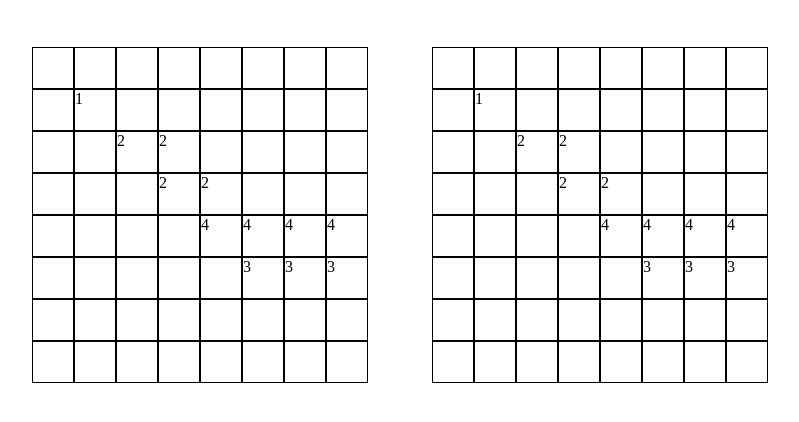
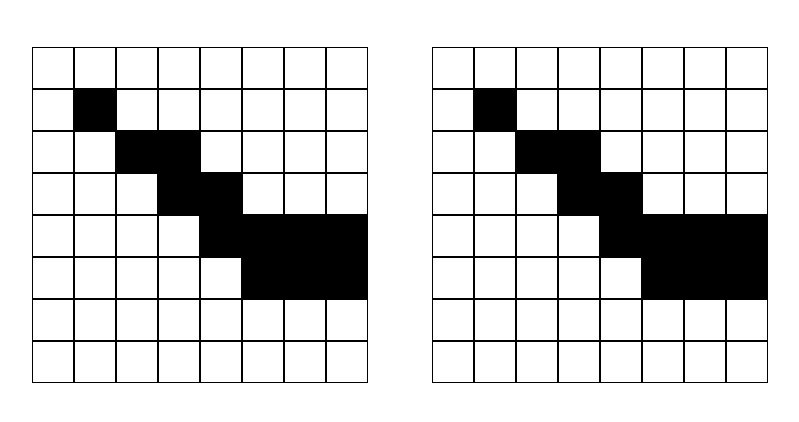
Before and after one commit to Thorben-E/Battleship, a website built with Vite: page index.html in a window 1280 px wide. Shown: the part 98-520 px from the top of the page, without its empty margins (241-1040 px from the left). Built offline with nearby package versions, Linux system fonts and the light colour scheme.

Commit message:
working on attack

```diff
--- a/DOM.js
+++ /dev/null
@@ -1,30 +0,0 @@
-export { boardDisplay1, boardDisplay2 }
-const boardDisplay1 = (array) => {
-    array.forEach(array => {
-        array.forEach(array => {
-            let cell = document.createElement('div')
-            if (array.length > 0) {
-                console.log(array[0].length)
-                cell.append(array[0].length)
-            }
-            cell.classList.add('cell')
-            let board = document.getElementById('board1')
-            board.append(cell)
-        })
-    })
-}
-
-const boardDisplay2 = (array) => {
-    array.forEach(array => {
-        array.forEach(array => {
-            let cell = document.createElement('div')
-            if (array.length > 0) {
-                let box = array[0].length
-                cell.append(box)
-            }
-            cell.classList.add('cell')
-            let board = document.getElementById('board2')
-            board.append(cell)
-        })
-    })
-}
--- a/main.js
+++ b/main.js
@@ -1,32 +1,8 @@
 import './style.css'
-import { boardDisplay1, boardDisplay2 } from './DOM'
+import { boardDisplay1, boardDisplay2 } from './methods/DOM'
+import setup from './methods/setup'
 import Gameboard from './factories/Gameboard'
 import Ship from './factories/Ship'
 import Player from './factories/Player'
 
-let head = document.getElementsByTagName('HEAD')[0];
-let link = document.createElement('link');
-link.rel = 'stylesheet';
-link.type = 'text/css';
-link.href = 'style.css';
-head.append(link)
-function gameloop() {
-    const player1 = new Player(true)
-    const computer = new Player(false)
-    const gameboard1 = new Gameboard()
-    const gameboard2 = new Gameboard()
-    gameboard1.placeShip(gameboard1.ship1, 1, 1)
-    gameboard1.placeShip(gameboard1.ship2, 2, 2)
-    gameboard1.placeShip(gameboard1.ship3, 3, 3)
-    gameboard1.placeShip(gameboard1.ship4, 5, 5)
-    gameboard1.placeShip(gameboard1.ship5, 4, 4)
-    gameboard2.placeShip(gameboard2.ship1, 1, 1)
-    gameboard2.placeShip(gameboard2.ship2, 2, 2)
-    gameboard2.placeShip(gameboard2.ship3, 3, 3)
-    gameboard2.placeShip(gameboard2.ship4, 5, 5)
-    gameboard2.placeShip(gameboard2.ship5, 4, 4)
-    boardDisplay1(gameboard1.board)
-    boardDisplay2(gameboard2.board)
-};
-
-gameloop()
+setup()
--- /dev/null
+++ b/methods/DOM.js
@@ -0,0 +1,45 @@
+import attack from "./attack"
+
+const boardDisplay1 = (bigarray) => {
+    bigarray.forEach(array => {
+        array.forEach(element => {
+            let cell = document.createElement('div')
+            if (element.length > 0) {
+                cell.append(array[0].length)
+                cell.classList.add('ship')
+                let board = document.getElementById('board1')
+                cell.setAttribute('id', bigarray.indexOf(array)+','+array.indexOf(element))
+                board.append(cell)
+            } else {
+                cell.classList.add('cell')
+                let board = document.getElementById('board1')
+                cell.setAttribute('id', bigarray.indexOf(array)+','+array.indexOf(element))
+                board.append(cell)
+            }
+            cell.addEventListener('click', attack)
+        })
+    })
+}
+
+const boardDisplay2 = (bigarray) => {
+    bigarray.forEach(array => {
+        array.forEach(element => {
+            let cell = document.createElement('div')
+            if (element.length > 0) {
+                cell.append(array[0].length)
+                cell.classList.add('ship')
+                let board = document.getElementById('board2')
+                cell.setAttribute('id', bigarray.indexOf(array)+','+array.indexOf(element))
+                board.append(cell)
+            } else {
+                cell.classList.add('cell')
+                let board = document.getElementById('board2')
+                cell.setAttribute('id', bigarray.indexOf(array)+','+array.indexOf(element))
+                board.append(cell)
+            }
+            cell.addEventListener('click', attack)
+        })
+    })
+}
+
+export { boardDisplay1, boardDisplay2 }
--- /dev/null
+++ b/methods/attack.js
@@ -0,0 +1,12 @@
+import Gameboard from "../factories/Gameboard"
+import Ship from "../factories/Ship"
+import Player from "../factories/Player"
+
+function attack(e) {
+    let coordinateString = e.target.id
+    let coordinateArray = coordinateString.split(',')
+    console.log(parseInt(coordinateArray[0]),parseInt(coordinateArray[1]))
+    gameboard2.receiveAttack(parseInt(coordinateArray[0]),parseInt(coordinateArray[1]))
+}
+
+export default attack
--- /dev/null
+++ b/methods/setup.js
@@ -0,0 +1,24 @@
+import { boardDisplay1, boardDisplay2 } from './DOM'
+import Gameboard from '../factories/Gameboard'
+import Player from '../factories/Player'
+
+function setup() {
+    const player1 = new Player(true)
+    const computer = new Player(false)
+    const gameboard1 = new Gameboard()
+    const gameboard2 = new Gameboard()
+    gameboard1.placeShip(gameboard1.ship1, 1, 1)
+    gameboard1.placeShip(gameboard1.ship2, 2, 2)
+    gameboard1.placeShip(gameboard1.ship3, 3, 3)
+    gameboard1.placeShip(gameboard1.ship4, 5, 5)
+    gameboard1.placeShip(gameboard1.ship5, 4, 4)
+    gameboard2.placeShip(gameboard2.ship1, 1, 1)
+    gameboard2.placeShip(gameboard2.ship2, 2, 2)
+    gameboard2.placeShip(gameboard2.ship3, 3, 3)
+    gameboard2.placeShip(gameboard2.ship4, 5, 5)
+    gameboard2.placeShip(gameboard2.ship5, 4, 4)
+    boardDisplay1(gameboard1.board)
+    boardDisplay2(gameboard2.board)
+};
+
+export default setup
--- a/style.css
+++ b/style.css
@@ -30,4 +30,19 @@ h1 {
     width: 40px;
     height: 40px;
     border: 1px solid black;
+    /* background-color: white;
+    box-shadow: inset 0 0 0 0 lightgray; */
 }
+
+.cell:hover {
+    background-color: grey;
+    box-shadow: inset 40px 0 0 0 lightgray;
+    color: lightgray;
+}
+
+.ship {
+    background-color: black;
+    width: 40px;
+    height: 40px;
+    border: 1px solid black;
+}
```
Also changed, not shown: methods/hello.md (added, +10 -0 lines), methods/gameloop.js (added).
